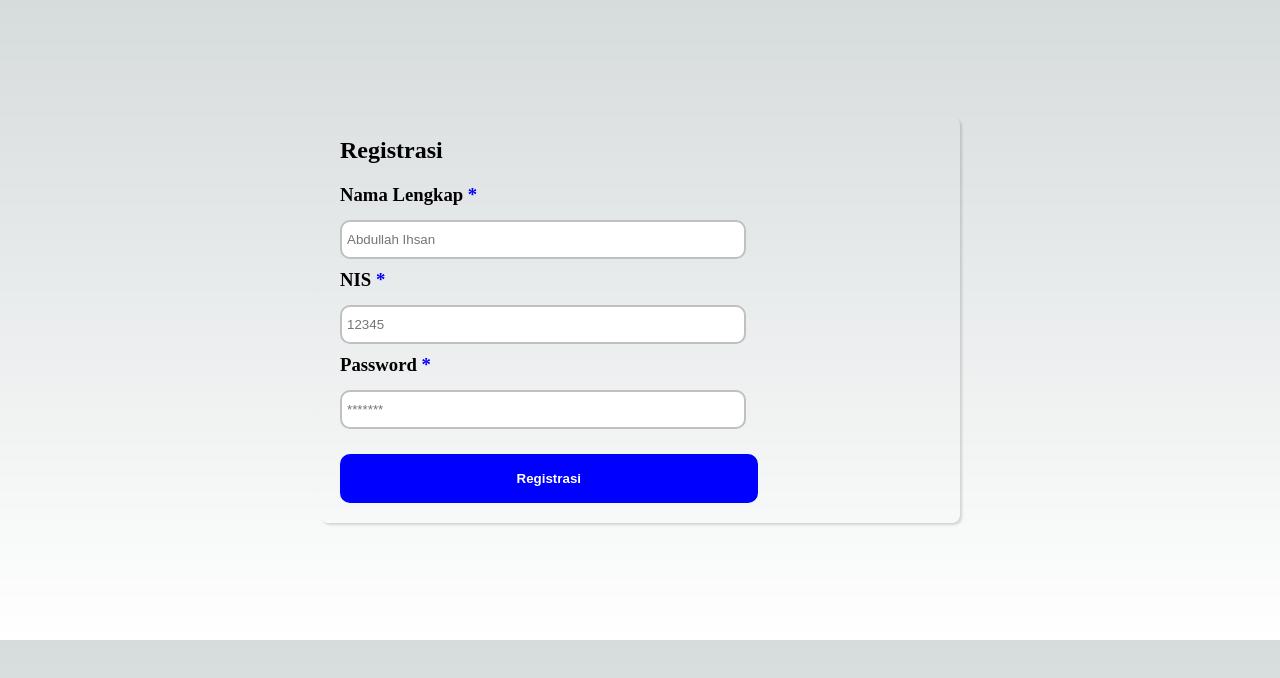
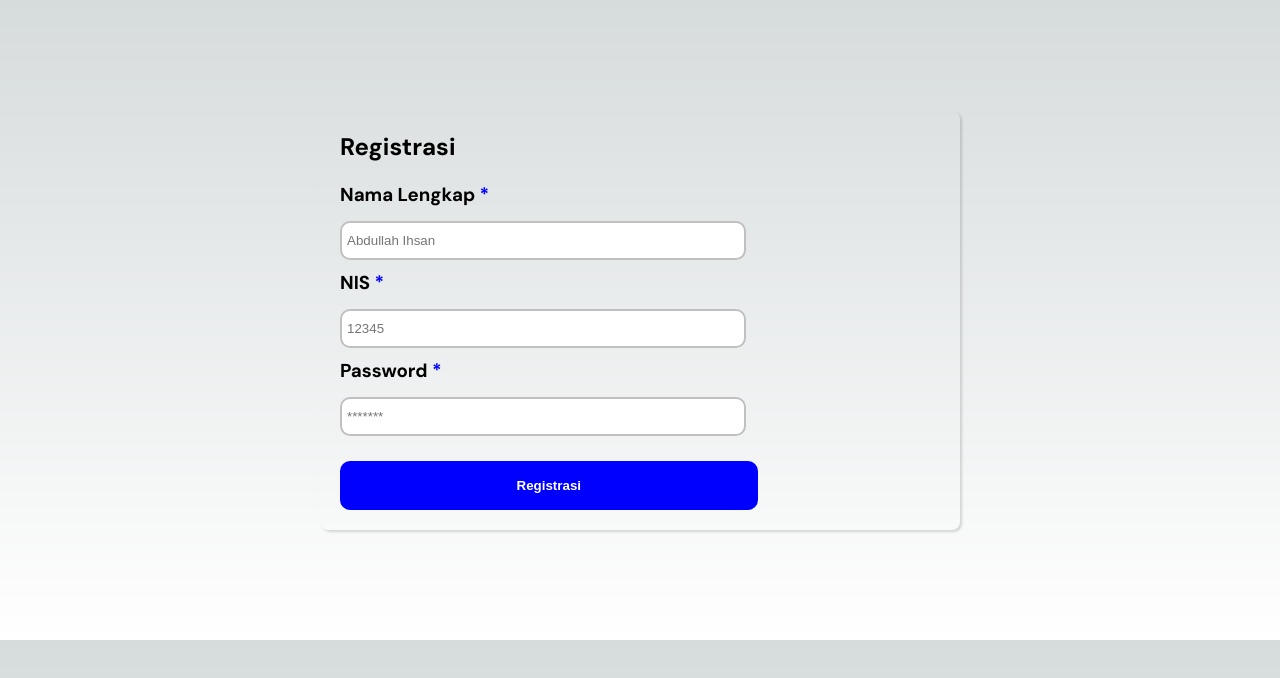
Before and after one commit to ADaneshS1/portal-siswa-by-danesh-revamp-, a Next.js app: page /registrasi in a window 1280 px wide. Shown: the top 678 px of the page. Built offline with nearby package versions, Linux system fonts and the light colour scheme.

Commit message:
add font

```diff
--- a/src/pages/registrasi.js
+++ b/src/pages/registrasi.js
@@ -34,7 +34,7 @@ export default function registrasi() {
   }
 
   return (
-    <div
+    <div className={styles.font}
       style={{
         display: "flex",
         justifyContent: "center",
```
